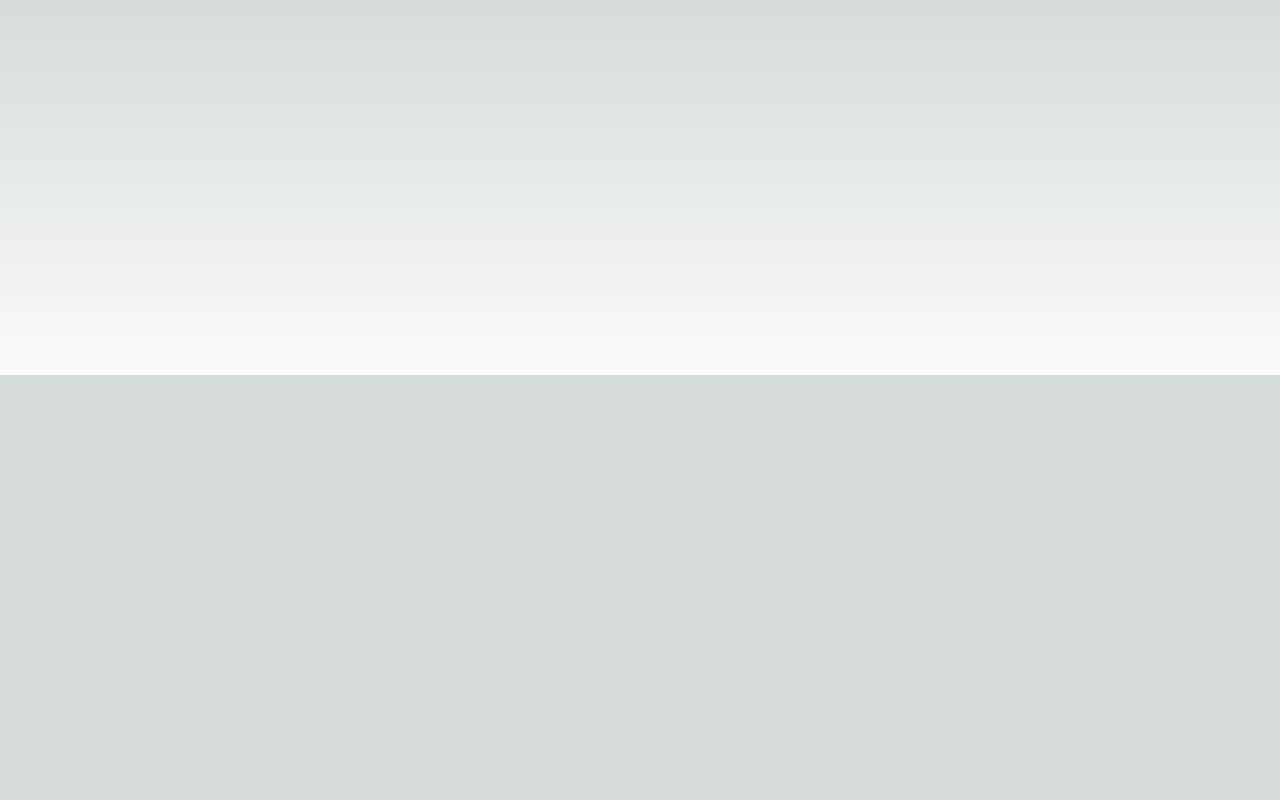
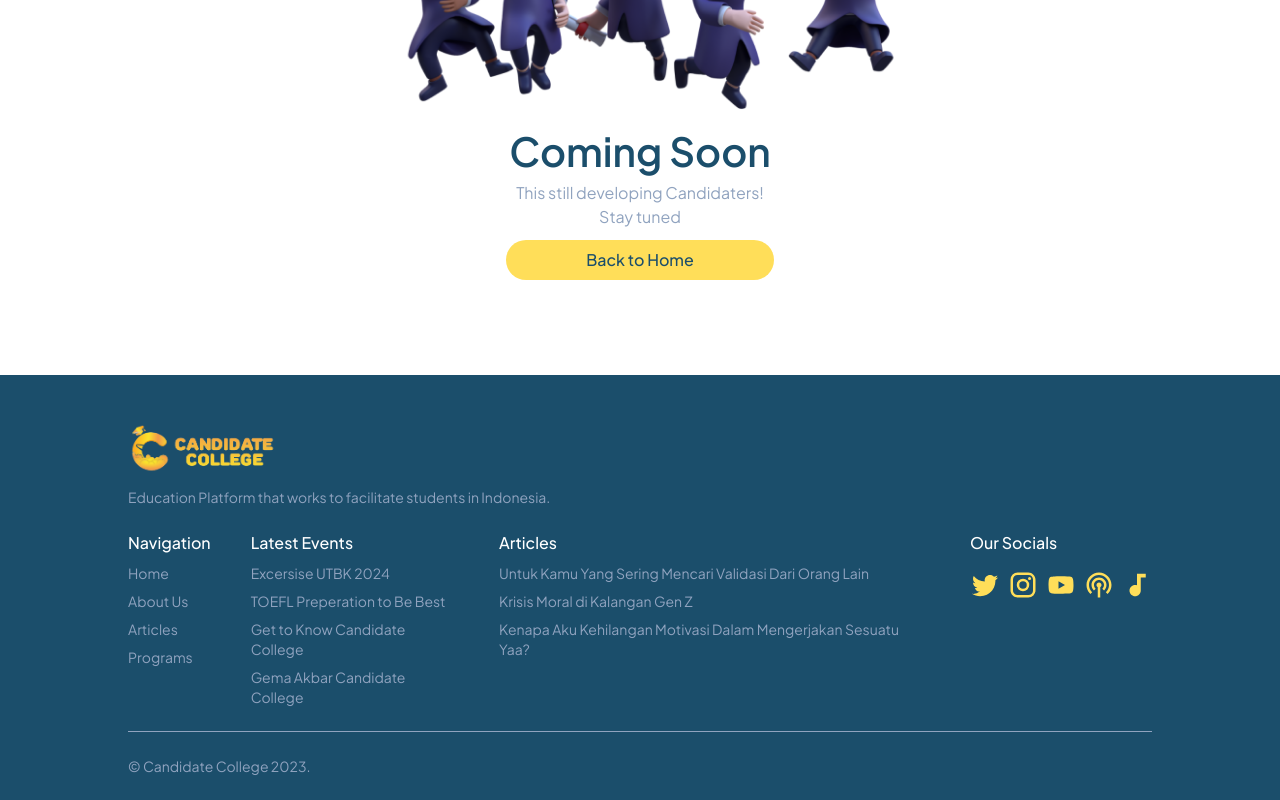
Before and after one commit to candidatecollege/candidate-college, a Next.js app: page /about in a window 1280 px wide. Shown: the part 425-1225 px from the top of the page. Before the commit the page ends 800 px from the top, so only its background shows below. Built offline with nearby package versions, Linux system fonts and the light colour scheme.

Commit message:
installing coming soon component to about us and programs page

```diff
--- a/src/app/about/page.tsx
+++ b/src/app/about/page.tsx
@@ -1,15 +1,19 @@
 'use client'
-import { Footer, Navbar } from '@/components'
+import { ComingSoon, Footer, Navbar } from '@/components'
 import React from 'react'
 
 const About = () => {
   return (
-    <main className="bg-primary h-full">
+    <main className="bg-white h-full">
       {/* Navbar */}
       <Navbar active='About Us' isDetail={false} />
 
+      <ComingSoon />
+
       {/* Footer */}
+      <div className="w-full bg-primary">
       <Footer />
+      </div>
     </main>
   )
 }
--- a/src/app/programs/page.tsx
+++ b/src/app/programs/page.tsx
@@ -1,5 +1,5 @@
 'use client'
-import { CTA, CardItem, Footer, ListItem, Navbar } from '@/components'
+import { CTA, CardItem, ComingSoon, Footer, ListItem, Navbar } from '@/components'
 import { articlesOnLanding, articlesOnPage } from '@/data/articleData'
 import { categories } from '@/data/eventData'
 import Image from 'next/image'
@@ -41,12 +41,12 @@ const Programs = () => {
   }, [])
 
   return (
-    <main className="bg-primary h-full">
+    <main className="bg-white h-full">
       {/* Navbar */}
       <Navbar active='Programs' isDetail={false} />
 
       {/* Hero */}
-      <section className="flex flex-col md:flex-row pt-28 gap-4 px-5 md:max-w-6xl md:mx-auto py-12 bg-primary md:justify-center md:items-center relative h-fit md:h-[80vh]">
+      {/* <section className="flex flex-col md:flex-row pt-28 gap-4 px-5 md:max-w-6xl md:mx-auto py-12 bg-primary md:justify-center md:items-center relative h-fit md:h-[80vh]">
 
         <Image
           src={'/decoration/programs.png'}
@@ -66,12 +66,11 @@ const Programs = () => {
           Candidate College is an Education Platform that works to facilitate students in Indonesia at home and aboard to achieve a quality education system.
           </p>
         </div>
-      </section>
+      </section> */}
 
       {/* Events */}
-      <section className="flex flex-col w-full px-5 pt-5 md:pt-10 pb-20 bg-white">
+      {/* <section className="flex flex-col w-full px-5 pt-5 md:pt-10 pb-20 bg-white">
 
-        {/* Latest */}
         <div className="flex flex-col md:mx-auto md:max-w-5xl bg-white">
           <div className="overflow-x-auto scrollbar-hide relative">
             <div className="flex flex-row gap-4 md:mt-5 mb-10 md:mb-16 overflow-x-auto overflow-y-hidden w-[1000px] h-full no-scrollbar scrollbar-hide">
@@ -93,7 +92,6 @@ const Programs = () => {
                 <h2 className="font-semibold text-2xl md:text-4xl text-primary">{activeCategory}</h2>
             </div>
 
-            {/* Articles */}
             <div className="flex flex-col gap-8 md:gap-5 mt-7 md:grid md:grid-cols-3">
               {
                 articlesOnPage.map((article, index) => (
@@ -134,7 +132,6 @@ const Programs = () => {
               </div>
             </div>
 
-            {/* Scollable */}
             <div className="flex flex-col gap-5 w-full mt-7">
               <JumboItem data={articlesOnPage[currentIndexSlider]} isLoading={true} />
 
@@ -164,7 +161,6 @@ const Programs = () => {
               </div>
             </div>
 
-            {/* Articles */}
             <section className="w-full h-full bg-white py-10 md:pt-10 md:pb-2 flex flex-col gap-9 overflow-hidden">
               <div className="flex gap-2 overflow-x-auto overflow-y-hidden w-full h-full pb-2 no-scrollbar scrollbar-hide" style={{ scrollbarWidth: "none" }}>
                 <div className="flex flex-row gap-4 no-scrollbar scrollbar-hide" style={{ minWidth: `${articlesOnLanding.length * 22}rem`, }}>
@@ -182,7 +178,6 @@ const Programs = () => {
               </div>
             </div>
 
-            {/* Articles */}
             <section className="w-full h-full bg-white py-10 md:py-10 flex flex-col gap-9 overflow-hidden">
               <div className="flex gap-2 overflow-x-auto overflow-y-hidden w-full h-full pb-2 no-scrollbar scrollbar-hide" style={{ scrollbarWidth: "none" }}>
                 <div className="flex flex-row gap-4 no-scrollbar scrollbar-hide" style={{ minWidth: `${articlesOnLanding.length * 22}rem`, }}>
@@ -195,13 +190,17 @@ const Programs = () => {
           </div>
         </div>
 
-      </section>
+      </section> */}
+
+      <ComingSoon />
 
       {/* CTA */}
       <CTA />
 
       {/* Footer */}
+      <div className="w-full bg-primary">
       <Footer />
+      </div>
     </main>
   )
 }
--- a/src/components/icons/SearchIcon.tsx
+++ b/src/components/icons/SearchIcon.tsx
@@ -3,7 +3,7 @@ import React from 'react'
 const SearchIcon: React.FC<any> = ({ size, color }) => {
   return (
     <svg xmlns="http://www.w3.org/2000/svg" width={size} height={size} viewBox="0 0 24 24" fill="none">
-        <path fill-rule="evenodd" clip-rule="evenodd" d="M4.06176 7.66945C5.48796 4.24481 8.82961 2.01016 12.5393 2.00025C16.5375 1.9792 20.0926 4.54018 21.339 8.33922C22.5853 12.1383 21.2381 16.3075 18.0044 18.6589C14.7707 21.0104 10.3893 21.0069 7.15934 18.6503L4.27934 21.5303C3.98652 21.8227 3.51216 21.8227 3.21934 21.5303C2.92689 21.2374 2.92689 20.7631 3.21934 20.4703L6.00934 17.6803C3.40324 15.0401 2.63556 11.0941 4.06176 7.66945ZM5.39891 14.1692C6.59638 17.0549 9.41508 18.9343 12.5393 18.9303V18.8903C16.7796 18.8848 20.2219 15.4605 20.2493 11.2203C20.2534 8.09599 18.374 5.27729 15.4883 4.07982C12.6026 2.88235 9.27967 3.5422 7.07048 5.75139C4.86129 7.96058 4.20144 11.2835 5.39891 14.1692Z" fill={color} />
+        <path fillRule="evenodd" clipRule="evenodd" d="M4.06176 7.66945C5.48796 4.24481 8.82961 2.01016 12.5393 2.00025C16.5375 1.9792 20.0926 4.54018 21.339 8.33922C22.5853 12.1383 21.2381 16.3075 18.0044 18.6589C14.7707 21.0104 10.3893 21.0069 7.15934 18.6503L4.27934 21.5303C3.98652 21.8227 3.51216 21.8227 3.21934 21.5303C2.92689 21.2374 2.92689 20.7631 3.21934 20.4703L6.00934 17.6803C3.40324 15.0401 2.63556 11.0941 4.06176 7.66945ZM5.39891 14.1692C6.59638 17.0549 9.41508 18.9343 12.5393 18.9303V18.8903C16.7796 18.8848 20.2219 15.4605 20.2493 11.2203C20.2534 8.09599 18.374 5.27729 15.4883 4.07982C12.6026 2.88235 9.27967 3.5422 7.07048 5.75139C4.86129 7.96058 4.20144 11.2835 5.39891 14.1692Z" fill={color} />
     </svg>
   )
 }
```
